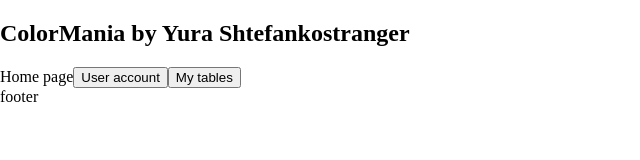
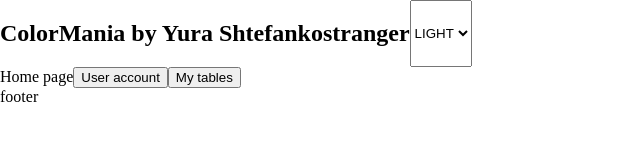
Before and after one commit to Viper-JSX/Colormania-React, a React (Create React App) app: page / in a window 1280 px wide. Shown: the top 160 px of the page, without its empty margins (0-640 px from the left). Built offline with nearby package versions, Linux system fonts and the light colour scheme.

Commit message:
Created props type for ThemeSwith, handler was passed down to the ThemeSwitch

```diff
--- a/src/App.tsx
+++ b/src/App.tsx
@@ -179,7 +179,7 @@ function App() {
         //handleTablCreate({ tableName:"Siuuuuuur" });
         //handleColorEdit({ tableName: "Welcome table", oldColorName: "dark", colorName: "Pinkyyyyyyyyyy", rgbValue: { r: 10, g: 10, b: 200 } });
         //handleAddColorToTable({  tableName: "welcome table", colorName: "darker", rgbValue: { r: 140, g: 10, b: 200 }});
-        dispatch(changeTheme({ themeName: "dark" }));
+        //dispatch(changeTheme({ themeName: "dark" }));
     }
 
     return (
@@ -201,6 +201,8 @@ function App() {
                 handleRegister={handleRegister}
                 handleLogout={handleLogout}
 
+                handleThemeChange={handleThemeChange}
+
             />
         </div>
     );
--- a/src/components/Header/Header.tsx
+++ b/src/components/Header/Header.tsx
@@ -3,9 +3,10 @@ import { Routes, Route } from "react-router";
 import { HeaderProps } from "../../typescript/types";
 import AppTitle from "./App_title";
 import FilterTools from "./Filter_tools/Filter_tools";
+import ThemeSwitch from "./Theme_switch";
 
 
-function Header({ appTitle, handleTablesSortCriteriaChange, handleTablesSearch } : HeaderProps):JSX.Element{
+function Header({ appTitle, handleTablesSortCriteriaChange, handleTablesSearch, handleThemeChange } : HeaderProps):JSX.Element{
     const nickname = useSelector((state:any) => state.user.user.nickname);
 
     return(
@@ -14,6 +15,7 @@ function Header({ appTitle, handleTablesSortCriteriaChange, handleTablesSearch }
             <Routes>
                 <Route path="tables" element={<FilterTools handleTablesSortCriteriaChange={handleTablesSortCriteriaChange} handleTablesSearch={handleTablesSearch}  />} />
             </Routes>
+            <ThemeSwitch handleThemeChange={handleThemeChange} />
         </header>
     );
 }
--- a/src/components/Header/Theme_switch.tsx
+++ b/src/components/Header/Theme_switch.tsx
@@ -1,8 +1,12 @@
+import { useSelector } from "react-redux";
+import { ThemeSwitchProps } from "../../typescript/types";
 import { themeConfig } from "../../various_things/app_config";
 
-function ThemeSwitch():JSX.Element{
+function ThemeSwitch({ handleThemeChange } : ThemeSwitchProps):JSX.Element{
+    const currentThemeName = useSelector((state: any) => state.theme.themeName);
+
     return(
-        <select>
+        <select value={currentThemeName} onChange={handleThemeChange}>
             {
                 themeConfig.avaliableThemes.map((theme) => <option value={theme.toLowerCase()}>{theme.toUpperCase()}</option>)
             }
--- a/src/components/Layout/Layout.tsx
+++ b/src/components/Layout/Layout.tsx
@@ -17,13 +17,14 @@ import AuthorizationForm from "../Authorization_form/Authorization_form";
 import Login from "../Authorization_form/Login";
 import Register from "../Authorization_form/Register";
 
-function Layout({ appTitle, tablesToRender, handleTablesSortCriteriaChange, handleTableCreate, handleTablesSearch, handleTableEdit, handleAddColorToTable, handleColorEdit, handleColorDelete, handleLogin, handleRegister, handleLogout } : LayoutProps):JSX.Element{
+function Layout({ appTitle, tablesToRender, handleTablesSortCriteriaChange, handleTableCreate, handleTablesSearch, handleTableEdit, handleAddColorToTable, handleColorEdit, handleColorDelete, handleLogin, handleRegister, handleLogout, handleThemeChange } : LayoutProps):JSX.Element{
     return(
         <div id="layout">
             <Header
                 appTitle={appTitle}
                 handleTablesSortCriteriaChange={handleTablesSortCriteriaChange}
                 handleTablesSearch={handleTablesSearch}
+                handleThemeChange={handleThemeChange}
             />
                 <Routes>
                     <Route index element={<HomePage />} />
--- a/src/typescript/types.tsx
+++ b/src/typescript/types.tsx
@@ -11,7 +11,8 @@ export type LayoutProps = { tablesToRender: TableClass[] } &
     { handleTableCreate: TableCreatorSubtypeProps["handleTableCreate"], handleTableEdit: TableEditorSubtypeProps["handleTableEdit"] } &
     UserProfileProps &
     LoginProps &
-    RegisterProps;
+    RegisterProps &
+    ThemeSwitchProps;
 
 
 //-----------------Header-----------------
@@ -22,7 +23,7 @@ export type HeaderProps = {
 
     handleTablesSortCriteriaChange?: (event: React.ChangeEvent<HTMLSelectElement>) => void;
     handleTablesSearch?: (event: React.ChangeEvent<HTMLInputElement>) => void;
-};
+} & ThemeSwitchProps;
 
 export type FilterToolsProps = {
     tablesSearchTerm?: HeaderProps['tablesSearchTerm'];
@@ -171,3 +172,4 @@ export type RegisterProps = { handleRegister: ({ event, nickname, login, passwor
 
 //------------------------Theme-------------------------------//
 export type ChangeThemePayload = { themeName: "light" | "dark" };
+export type ThemeSwitchProps = { handleThemeChange: ( event: React.ChangeEvent<HTMLSelectElement> ) => void };
```
